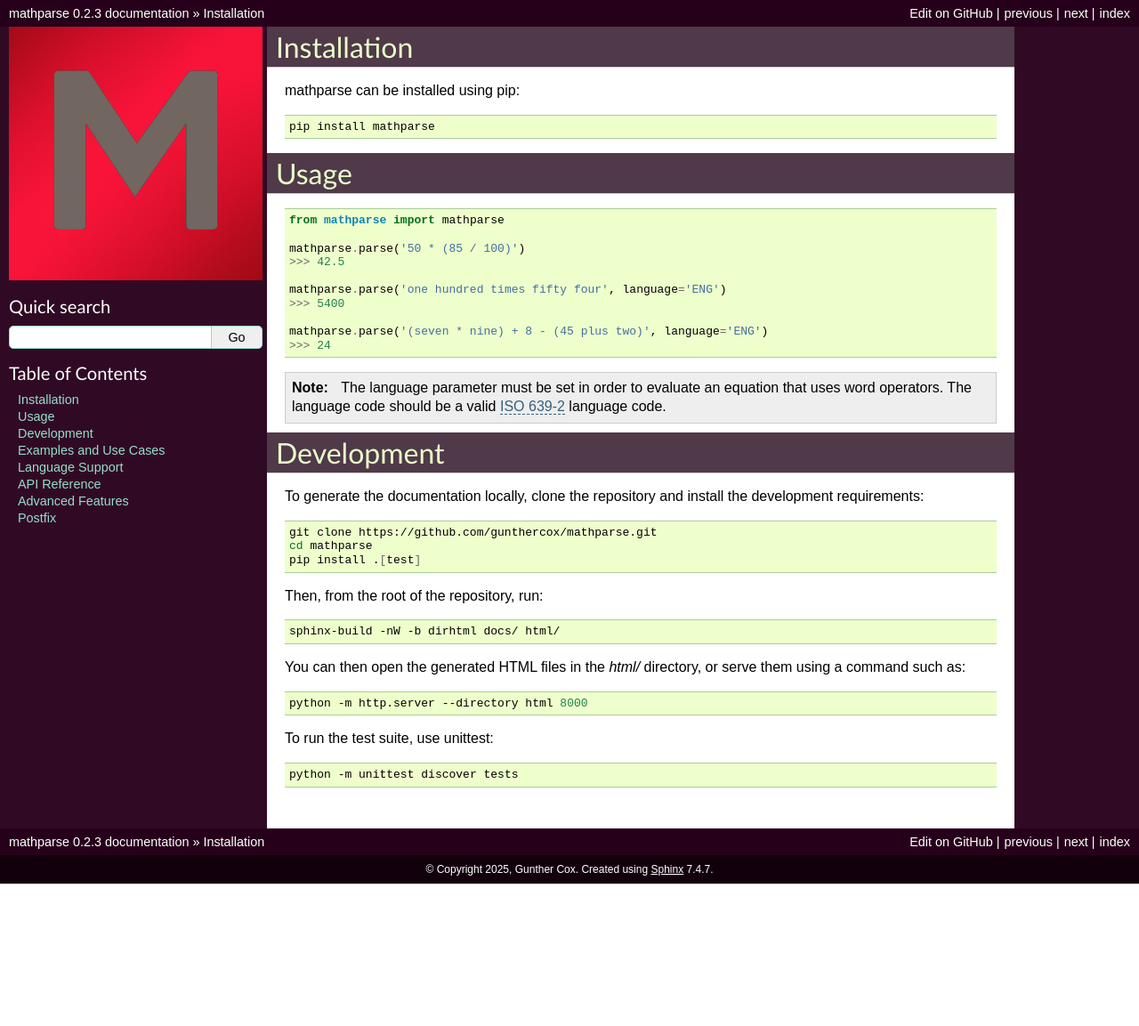
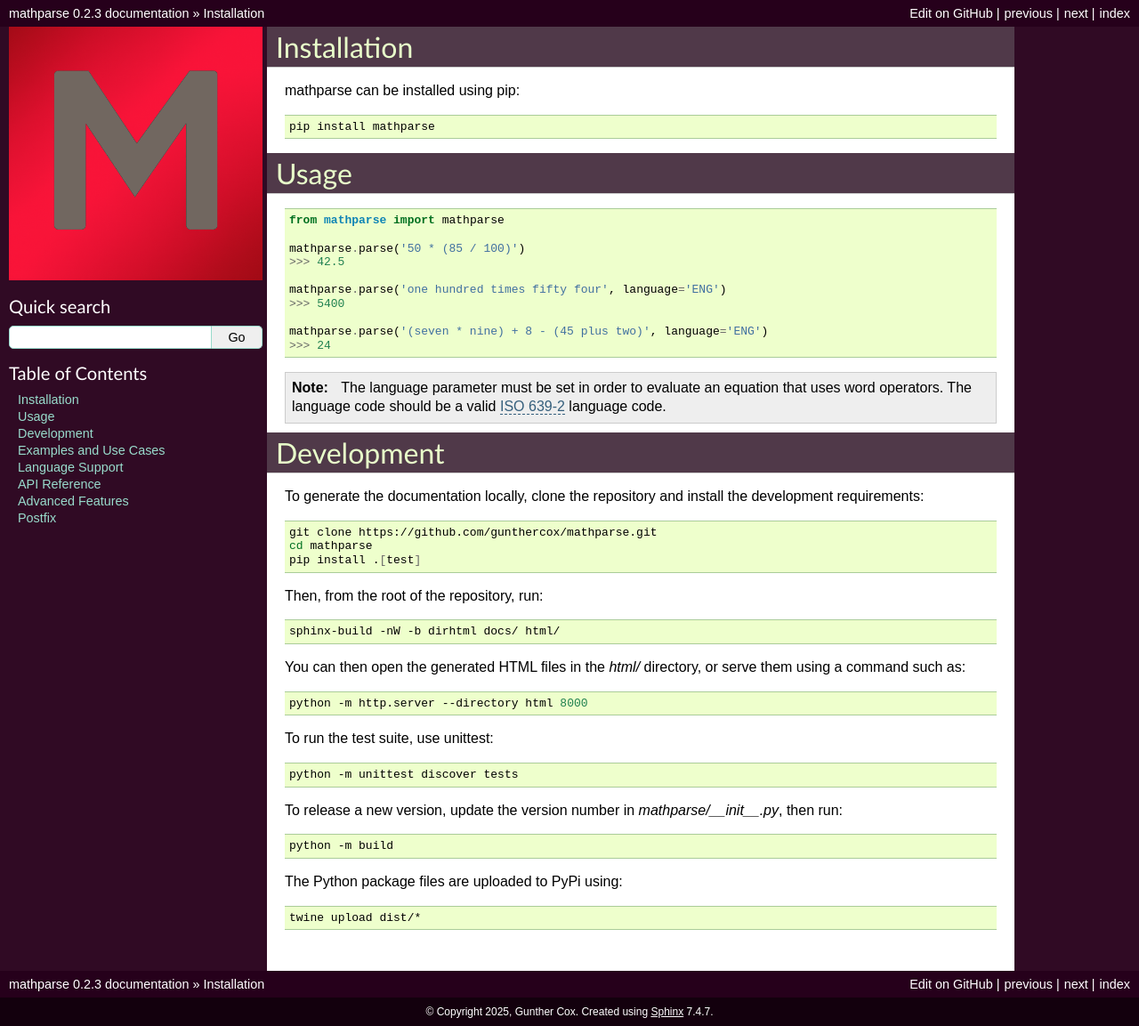
Before and after one commit to gunthercox/mathparse, a Sphinx documentation site: the page built from docs/setup.rst, in a window 1280 px wide. Shown: the whole page at 89% size. Built offline with Sphinx 7.4.7, drawn with Linux system fonts in a browser that asks for light colours; before the commit the page ends 993 px from its top, so only the background shows below that.

Commit message:
Update docs

```diff
--- a/docs/setup.rst
+++ b/docs/setup.rst
@@ -62,3 +62,15 @@
 .. code-block:: shell
 
     python -m unittest discover tests
+
+To release a new version, update the version number in `mathparse/__init__.py`, then run:
+
+.. code-block:: shell
+
+    python -m build
+
+The Python package files are uploaded to PyPi using:
+
+.. code-block:: shell
+
+    twine upload dist/*
```
